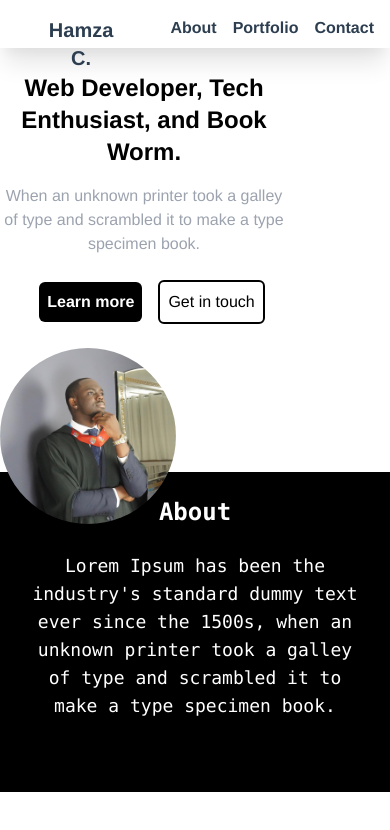
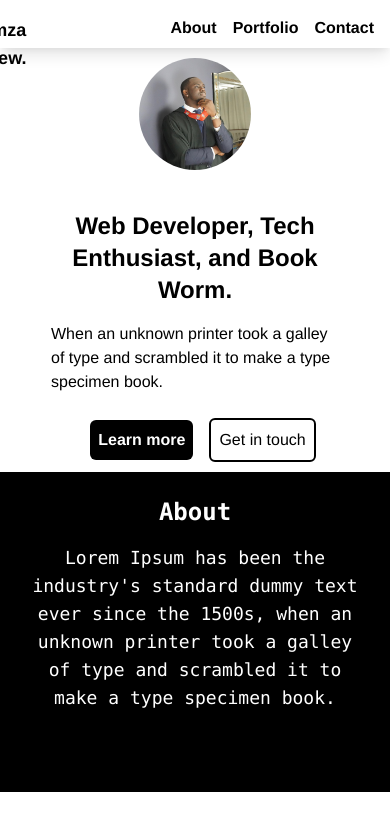
Before and after one commit to 6ixBit/hamza-website, a Vue app: page / in a window 390 px wide. Shown: the top 830 px of the page. Built offline with nearby package versions, Linux system fonts and the light colour scheme.

Commit message:
Added foundation for responsive design for small, medium and large devices

```diff
--- a/src/components/NavBar.vue
+++ b/src/components/NavBar.vue
@@ -1,9 +1,7 @@
 <template>
   <nav class="navBar">
     <span class="nav_items">
-        <div class="nav_title">
-            <a>Hamza C.</a>
-        </div>
+      <a class="nav_title">Hamza Carew.</a>
       <a> About </a>
       <a> Portfolio </a>
       <a>Contact </a>
@@ -27,7 +25,6 @@
       </div>
 
        <img class="inner_img" src="/hamza.jpeg" alt="Icon of hamza">
-
   </div>
 
   <div class="about_section">
@@ -49,8 +46,13 @@ export default {
 
 <style scoped>
 
+/*
+- reduce size of title on mobile
+
+*/
+
 .inner_img {
-    @apply rounded-full h-44 w-44 mt-6 md:mr-24;
+    @apply rounded-full lg:h-56 lg:w-56 h-28 w-28 md:h-48 md:w-48  mt-10 md:mt-6 md:mr-24 order-first md:order-last lg:mr-32;
 }
 
 .learnMoreButton {
@@ -62,24 +64,23 @@ export default {
 }
 
 .description {
-    @apply mt-6 w-72;
+    @apply mt-10 w-72;
 }
 
 .description_title {
     @apply mb-4 font-black text-2xl text-black;
 }
 
-
-
 .description_buttons {
     @apply mt-6;
 }
 
-
-
+.description_text {
+    @apply text-black text-left;
+}
 
 .navBar {
-  @apply h-12 shadow-xl;
+  @apply h-12 shadow-lg text-black;
 }
 
 .nav_items {
@@ -87,11 +88,11 @@ export default {
 }
 
 .nav_title {
-  @apply flex justify-self-start mr-9 md:mr-96 w-1/5 font-black text-xl;
+  @apply flex justify-self-start md:w-1/4 mr-32 lg:mr-32 md:mr-80 font-black text-lg md:text-xl;
 }
 
 .general_section {
-    @apply flex md:flex-row flex-col justify-around text-gray-400 h-96 text-black;
+    @apply flex items-center md:flex-row flex-col justify-center md:justify-around text-gray-400 h-96 text-black;
 }
 
 .image_container {
@@ -107,7 +108,7 @@ export default {
 }
 
 .about_text {
-    @apply font-mono break-words text-lg py-6 px-6 md:px-72 text-center;
+    @apply font-mono break-words text-lg py-4 px-6 md:px-72 text-center;
 }
 
 </style>
```
